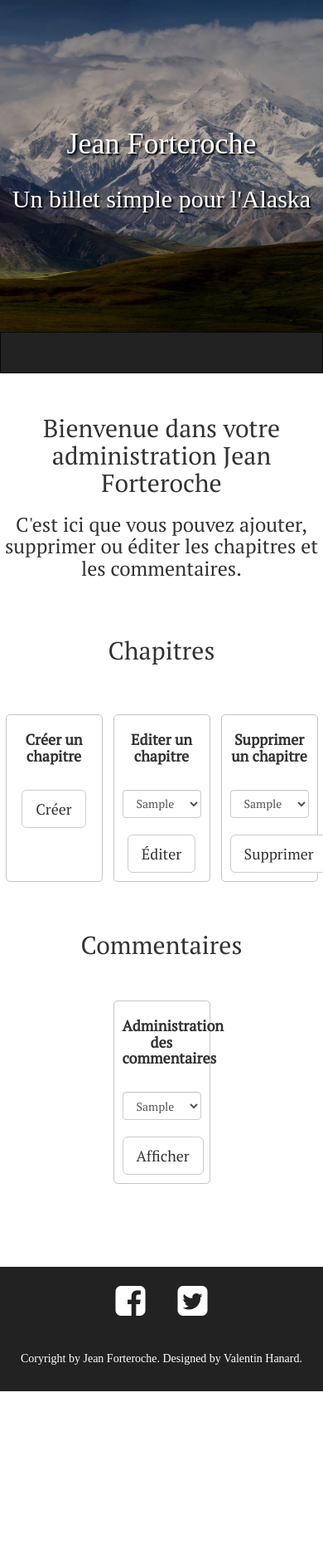
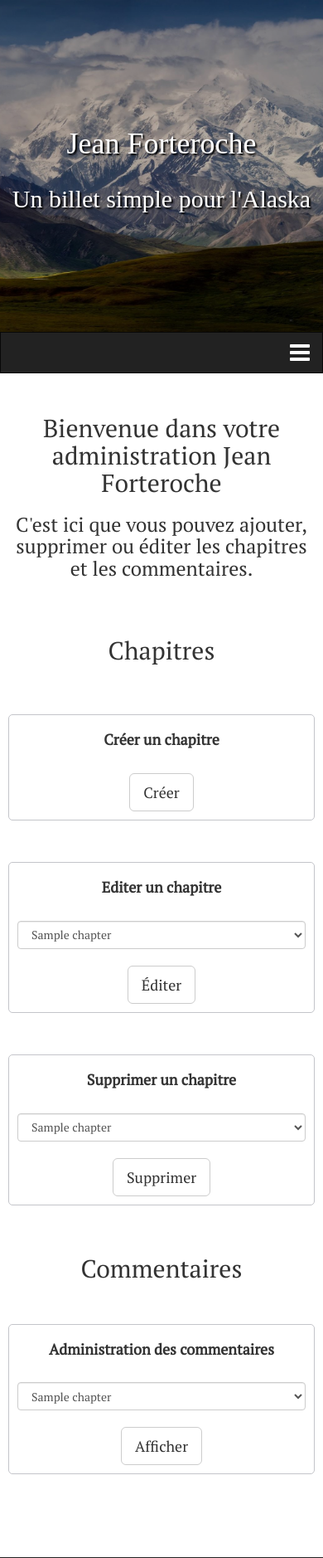
Before and after one commit to Drival59/Projet4, a PHP site: page / in a window 390 px wide. Shown: the top 1878 px of the page at 83% size. Before the commit the page ends 1677 px from the top, so only its background shows below. Run offline with PHP 8.4, Linux system fonts and the light colour scheme; the visitor is signed in with stand-in values (Sample User, id 1); tables that the repository leaves empty or names only in its code hold one stand-in row (values such as "Sample post"); some libraries are stand-ins or nearby versions; some web fonts are replaced.

Commit message:
ajout responsive sur le backend

```diff
--- a/public/css/style.css
+++ b/public/css/style.css
@@ -264,24 +264,27 @@ footer
 {
   display: flex;
   justify-content: space-around;
+  margin: auto;
+  max-width: 1600px;
 }
 .chapter_admin
 {
   border: 1px solid #c4c5ca;
-  width: 30%;
+  width: 500px;
   margin-top: 50px;
   padding: 10px;
   border-radius: 5px;
 }
 #createChapter, #editChapter
 {
-  width: 960px;
+  max-width: 960px;
   margin: auto;
+  padding: 5px;
 }
 .comment_admin
 {
   border: 1px solid #c4c5ca;
-  width: 30%;
+  max-width: 500px;
   padding: 10px;
   border-radius: 5px;
   margin: auto;
@@ -289,9 +292,16 @@ footer
 }
 #commentAdmin
 {
-  width: 960px;
+  max-width: 960px;
   margin: auto;
   min-height: 200px;
+  padding: 5px;
+}
+.btn-comments
+{
+  margin-top: 10px;
+  display: flex;
+  flex-direction: row-reverse;
 }
 @media screen and (max-width: 1200px) {
   .postHome
@@ -335,6 +345,20 @@ footer
     margin-left: 10px;
     margin-right: 10px;
   }
+  #admin_container
+  {
+    padding-left: 10px;
+    padding-right: 10px;
+  }
+  #chapter_admin_container
+  {
+    flex-direction: column;
+    align-items: center;
+  }
+  .chapter_admin
+  {
+    max-width: 100%;
+  }
 }
 @media screen and (max-width: 576px) {
   .navbar
--- a/view/backend/templateAdmin.php
+++ b/view/backend/templateAdmin.php
@@ -20,10 +20,11 @@
       </header>
       <nav class="navbar navbar-inverse">
        <div class="container-fluid">
+         <ul id="nav-hamburger">
+           <li><i class="fa fa-bars fa-2x" style="color:white" aria-hidden="true"></i></li>
+         </ul>
          <ul class="nav navbar-nav">
            <li><a href="index.php">Accueil</a></li>
-         </ul>
-         <ul class="nav navbar-nav navbar-right">
            <li><a href="index.php?action=logout"><span class="glyphicon glyphicon-log-in"></span> Deconnexion</a></li>
          </ul>
        </div>
@@ -45,6 +46,7 @@
 			  integrity="sha256-hwg4gsxgFZhOsEEamdOYGBf13FyQuiTwlAQgxVSNgt4="
 			  crossorigin="anonymous"></script>
         <script src="https://maxcdn.bootstrapcdn.com/bootstrap/3.3.7/js/bootstrap.min.js" integrity="sha384-Tc5IQib027qvyjSMfHjOMaLkfuWVxZxUPnCJA7l2mCWNIpG9mGCD8wGNIcPD7Txa" crossorigin="anonymous"></script>
+        <script src="public/js/alaska.js" charset="utf-8"></script>
         <script src="public/js/tinymce/tinymce.min.js"></script>
         <script>tinymce.init({ selector:'.tinymce', language:'fr_FR' });</script>
     </body>
```
Also changed, not shown: view/backend/commentAdminView.php (+5 -3 lines).
